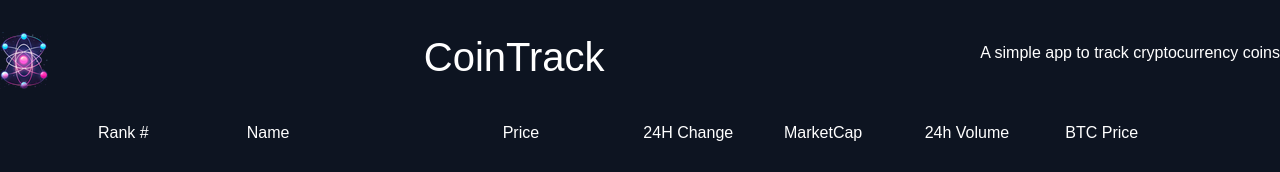
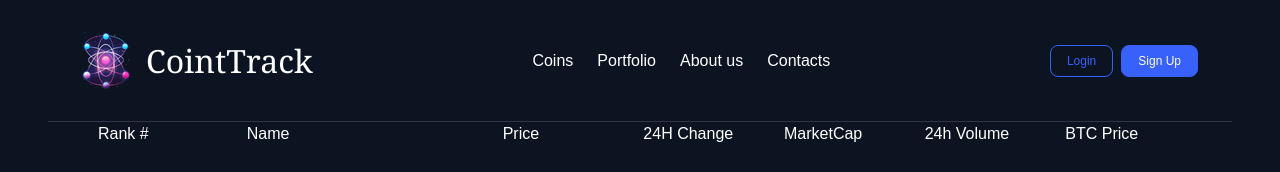
Before and after one commit to HrsHristov/coin-tracker, a React (Vite) app in the folder client/: page / in a window 1280 px wide. Shown: the top 172 px of the page. Built offline with nearby package versions, Linux system fonts and the light colour scheme; no server answers.

Commit message:
header change

```diff
--- a/client/src/components/Header.jsx
+++ b/client/src/components/Header.jsx
@@ -2,10 +2,31 @@ import reactImg from "../assets/react-core-concepts.png";
 
 export default function Header() {
     return (
-        <header>
-            <img src={reactImg} alt="CoinTrack's logo"></img>
-            <h1>CoinTrack</h1>
-            <p>A simple app to track cryptocurrency coins</p>
-        </header>
+        <>
+            <header className="container">
+                <div className="d-flex align-items-center justify-content-start gap-3">
+                    <img src={reactImg} alt="CoinTrack's logo"></img>
+
+                    <div>
+                        <span className="header-title">CointTrack</span>
+                    </div>
+                </div>
+                <div className="d-flex gap-4 header-menu">
+                    <div>Coins</div>
+                    <div>Portfolio</div>
+                    <div>About us</div>
+                    <div>Contacts</div>
+                </div>
+                <div className="d-flex gap-2">
+                    <button type="submit" className="login-button">
+                        Login
+                    </button>
+                    <button type="submit" className="sign-up-button">
+                        Sign Up
+                    </button>
+                </div>
+            </header>
+            <div className="divider m-0 mx-5"></div>
+        </>
     );
 }
```
